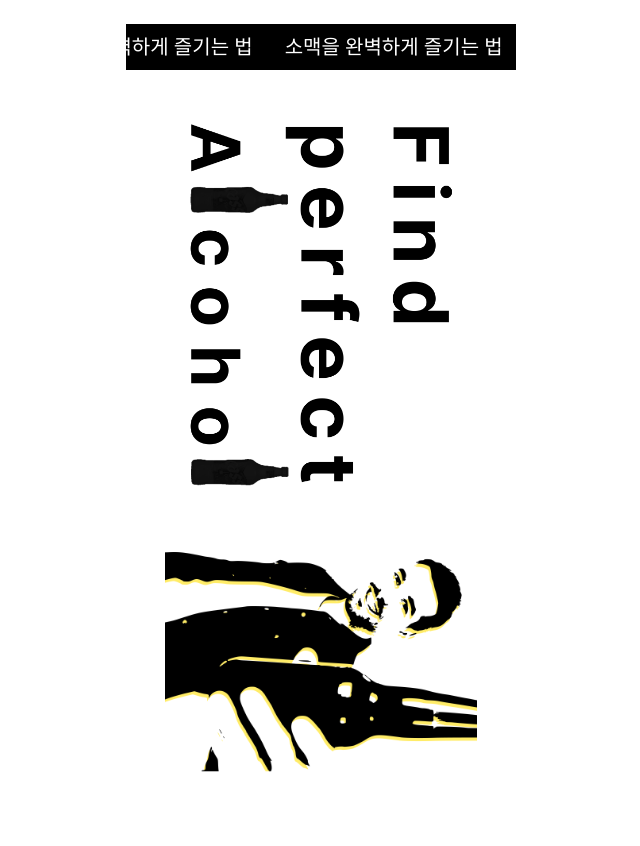
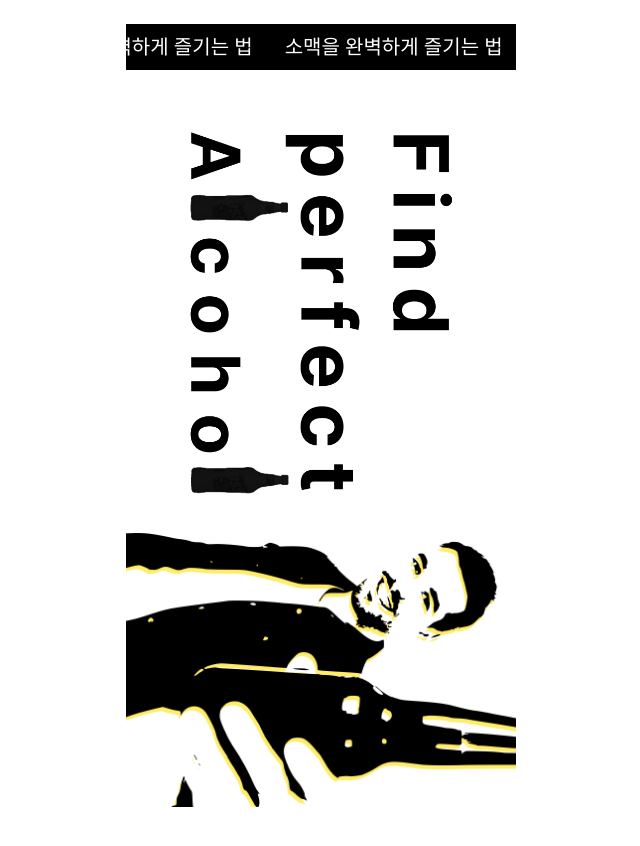
Before and after one commit to junghip/alcohol, a React (Vite) app: page /#intro in a window 1280 px wide. Shown: the whole page, without its empty margins (319-959 px from the left). Built offline with nearby package versions, Linux system fonts and the light colour scheme.

Commit message:
재배포

```diff
--- a/src/App.css
+++ b/src/App.css
@@ -53,7 +53,7 @@
   max-width: 100%;
   height: auto;
   object-fit: contain;
-  margin-top: -2rem;
+  margin-top: -1.5rem;
   transform: scale(0.75);
   display: block;
   align-self: stretch;
@@ -64,9 +64,9 @@
   max-width: 100%;
   height: auto;
   object-fit: contain;
+  object-position: center top;
   margin-top: -3rem;
   margin-bottom: 2.5rem;
-  transform: scale(0.8);
   display: block;
   align-self: stretch;
 }
@@ -465,7 +465,7 @@
   font-size: 1rem;
   color: #7F7F7F;
   background-color: #F6F6F6;
-  border: 1px solid #8E8E8E;
+  border: 1px solid #000000;
   border-radius: 0;
   cursor: pointer;
   box-sizing: border-box;
@@ -475,7 +475,7 @@
 
 .tutorial-screen__skip:focus {
   outline: none;
-  border-color: #8E8E8E;
+  border-color: #000000;
 }
 
 /* ---------- 결과 페이지: 흰 화면 위에 노란+초록 두 사각형만 붙여서, 핀치 시 그 블록만 축소 ---------- */
```
